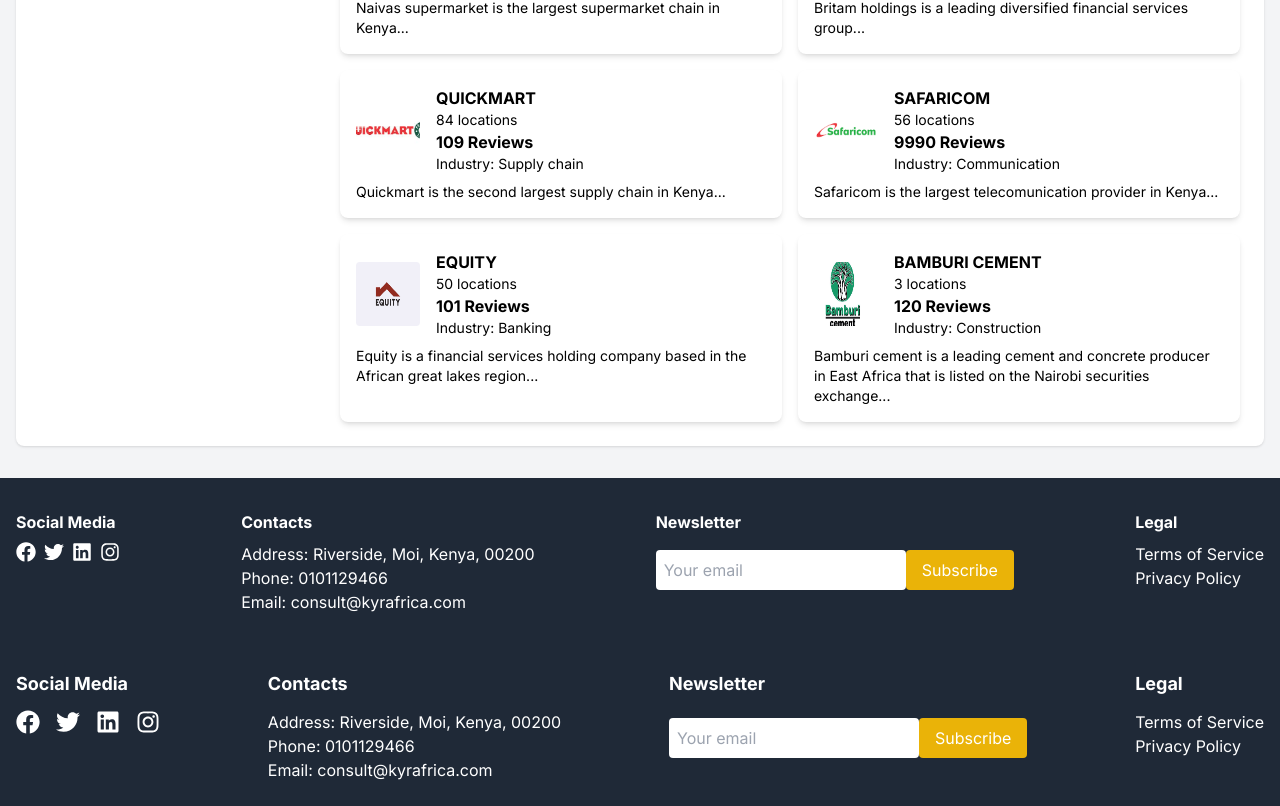
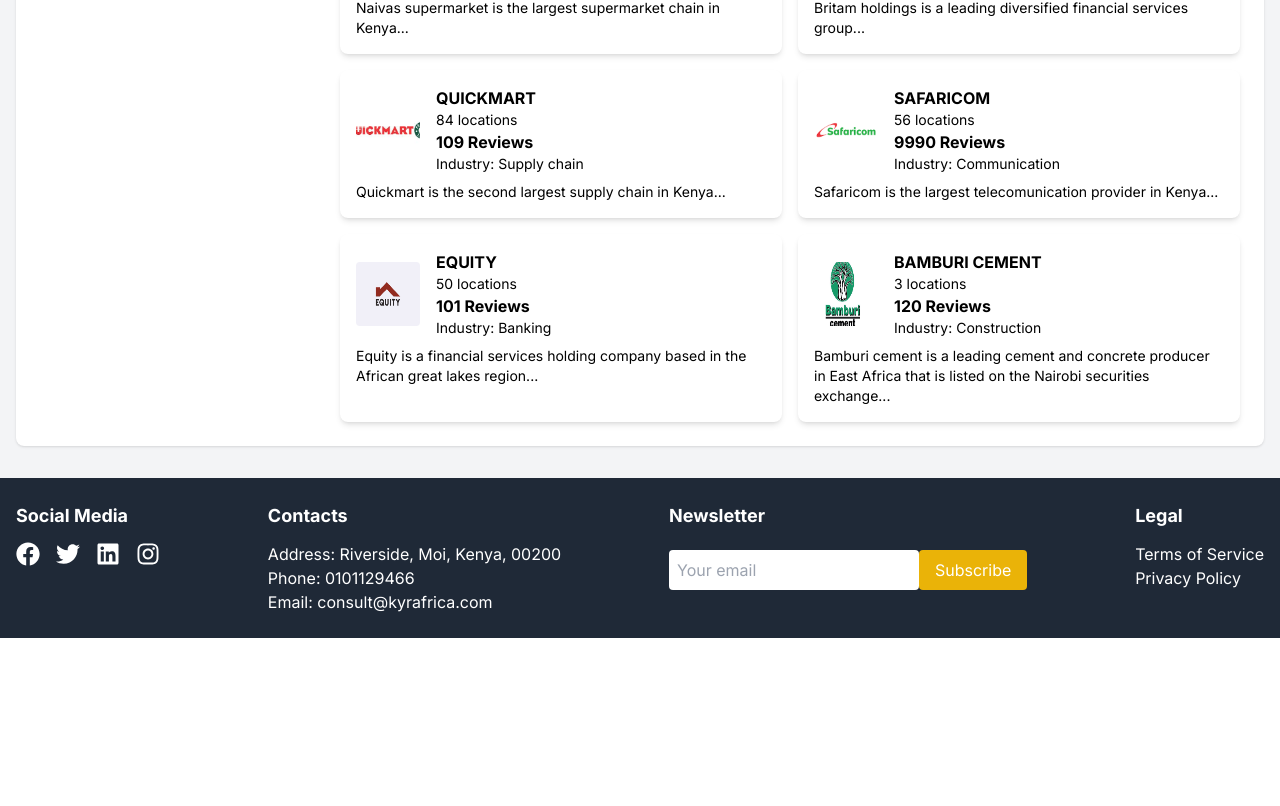
Before and after one commit to jeff-muriuki/last-kyr, a Next.js app: page /talk-to-my-organisation in a window 1280 px wide. Shown: the part 640-1446 px from the top of the page. After the commit the page ends 1278 px from the top, so only its background shows below. Built offline with nearby package versions, Linux system fonts and the light colour scheme.

Commit message:
feat:organisation

```diff
--- a/app/talk-to-my-organisation/page.js
+++ b/app/talk-to-my-organisation/page.js
@@ -255,46 +255,7 @@ const OrganizationReviewPage = () => {
         </div>
       )}
 
-      {/* Footer */}
-      <footer className="bg-gray-800 text-white py-8">
-        <div className="container mx-auto px-4">
-          <div className="flex flex-wrap justify-between">
-            <div>
-              <h3 className="font-bold mb-2 text-white">Social Media</h3>
-              <div className="flex space-x-2">
-                <a href="https://www.facebook.com/kyrafrica" target="_blank" rel="noopener noreferrer" aria-label="Facebook">
-                  <FaFacebook className="text-xl hover:text-gray-400" />
-                </a>
-                <a href="https://twitter.com/kyrafrica" target="_blank" rel="noopener noreferrer" aria-label="Twitter">
-                  <FaTwitter className="text-xl hover:text-gray-400" />
-                </a>
-                <a href="https://www.linkedin.com/company/kyrafrica" target="_blank" rel="noopener noreferrer" aria-label="LinkedIn">
-                  <FaLinkedin className="text-xl hover:text-gray-400" />
-                </a>
-                <a href="https://www.instagram.com/kyrafrica" target="_blank" rel="noopener noreferrer" aria-label="Instagram">
-                  <FaInstagram className="text-xl hover:text-gray-400" />
-                </a>
-              </div>
-            </div>
-            <div>
-              <h3 className="font-bold mb-2 text-white">Contacts</h3>
-              <p className="text-white">Address: Riverside, Moi, Kenya, 00200</p>
-              <p className="text-white">Phone: 0101129466</p>
-              <p className="text-white">Email: consult@kyrafrica.com</p>
-            </div>
-            <div>
-              <h3 className="font-bold mb-2 text-white">Newsletter</h3>
-              <input type="email" placeholder="Your email" className="p-2 rounded text-black" />
-              <button className="bg-yellow-500 text-white px-4 py-2 rounded mt-2">Subscribe</button>
-            </div>
-            <div>
-              <h3 className="font-bold mb-2 text-white">Legal</h3>
-              <p className="text-white">Terms of Service</p>
-              <p className="text-white">Privacy Policy</p>
-            </div>
-          </div>
-        </div>
-      </footer>
+
     </div>
   );
 };
```
